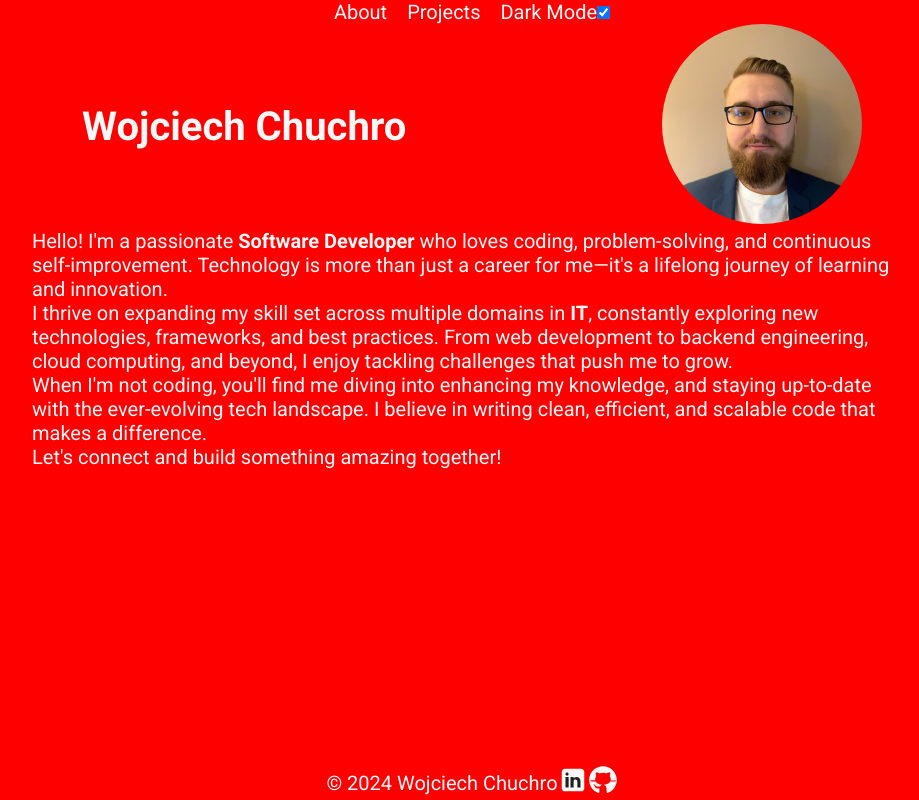
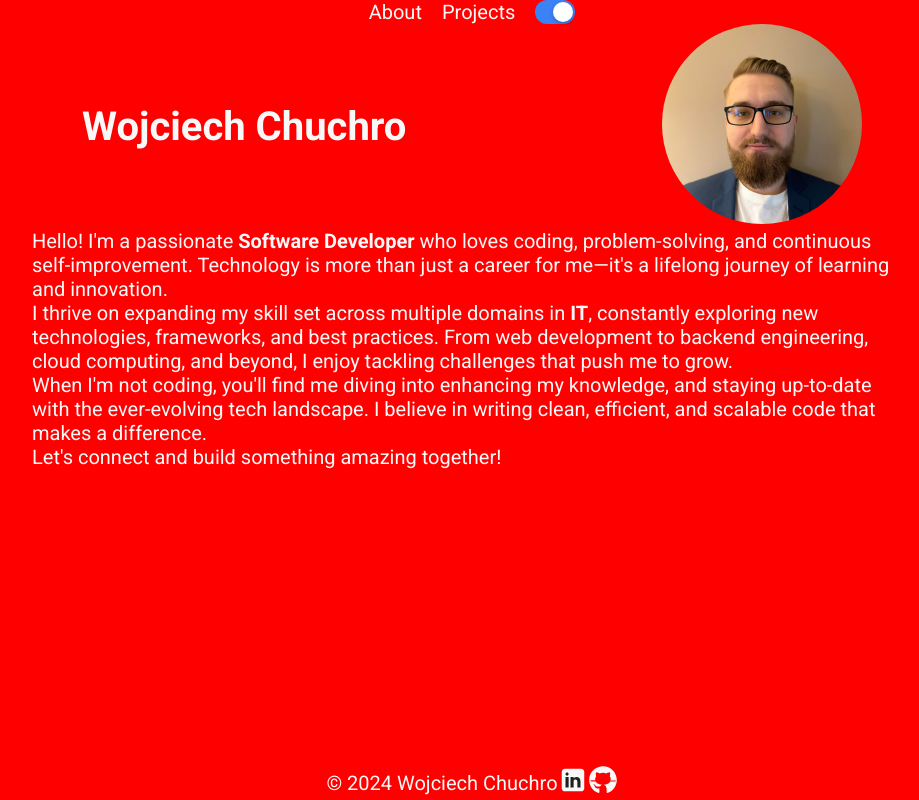
Before and after one commit to WojciechChuchro/portoflio, a React (Vite) app: page / in a window 1280 px wide. Shown: the whole page, without its empty margins (168-1087 px from the left). Built offline with nearby package versions, Linux system fonts and the light colour scheme.

Commit message:
Style toggle button

```diff
--- a/src/components/DarkModeToggle.tsx
+++ b/src/components/DarkModeToggle.tsx
@@ -2,15 +2,13 @@ import {FC} from "react";
 
 type DarkModeToggleProps = {
     isDark: boolean
-    onChange: any
+    onChange: () => void
 }
 const DarkModeToggle: FC<DarkModeToggleProps> = ({isDark, onChange}) => {
-    return <div>
-        Dark Mode
-        <input type="checkbox" checked={isDark}
-               onChange={onChange}
-        />
-    </div>
+    return <div className="toggle-wrapper">
+    <input type="checkbox" id="toggle" className="toggle-input" checked={isDark} onChange={onChange}/>
+    <label htmlFor="toggle" className="toggle-label"></label>
+</div>
 }
 
 export default DarkModeToggle
--- a/src/components/Navigation.tsx
+++ b/src/components/Navigation.tsx
@@ -7,19 +7,20 @@ import Footer
     from "./Footer.tsx";
 import DarkModeToggle from "./DarkModeToggle.tsx";
 import {useEffect, useState} from "react";
-// import {useState} from "react";
 
 const Navigation = () => {
     const location = useLocation()
     const [isDark, setIsDark] = useState(true)
+
     useEffect(() => {
         document.documentElement.setAttribute("data-theme", isDark ? "dark" : "light");
     }, [isDark]);
+
     return <div className="container">
         <nav>
             <Link className={location.pathname === '/about' ? 'selected' : ''} to="/about" >About</Link>
             <Link className={location.pathname === '/projects' ? 'selected' : ''} to="/projects" >Projects</Link>
-            <DarkModeToggle isDark={isDark} onChange={() => {setIsDark(!isDark)}}/>
+            <DarkModeToggle isDark={isDark} onChange={() => setIsDark(!isDark)}/>
         </nav>
         <Outlet />
         <Footer />
--- a/src/index.css
+++ b/src/index.css
@@ -123,3 +123,56 @@ img {
         }
     }
 }
+.toggle-wrapper {
+    position: relative;
+    display: inline-block;
+}
+
+.toggle-input {
+    opacity: 0;
+    width: 0;
+    height: 0;
+    position: absolute;
+}
+
+.toggle-label {
+    display: block;
+    width: 40px;
+    height: 24px;
+    background-color: #ccc;
+    border-radius: 12px;
+    cursor: pointer;
+    transition: background-color 0.2s ease;
+    position: relative;
+}
+
+.toggle-label::after {
+    content: "";
+    position: absolute;
+    top: 2px;
+    left: 2px;
+    width: 20px;
+    height: 20px;
+    border-radius: 50%;
+    background-color: white;
+    box-shadow: 0 2px 4px rgba(0,0,0,0.2);
+    transition: transform 0.2s ease;
+}
+
+.toggle-input:checked + .toggle-label {
+    background-color: #3b82f6;  /* blue color when checked */
+}
+
+.toggle-input:checked + .toggle-label::after {
+    transform: translateX(16px);
+}
+
+/* Optional: hover effect */
+.toggle-label:hover::after {
+    box-shadow: 0 2px 8px rgba(0,0,0,0.3);
+}
+
+/* Optional: focus styles for accessibility */
+.toggle-input:focus + .toggle-label {
+    box-shadow: 0 0 0 2px rgba(59, 130, 246, 0.5);
+}
```
